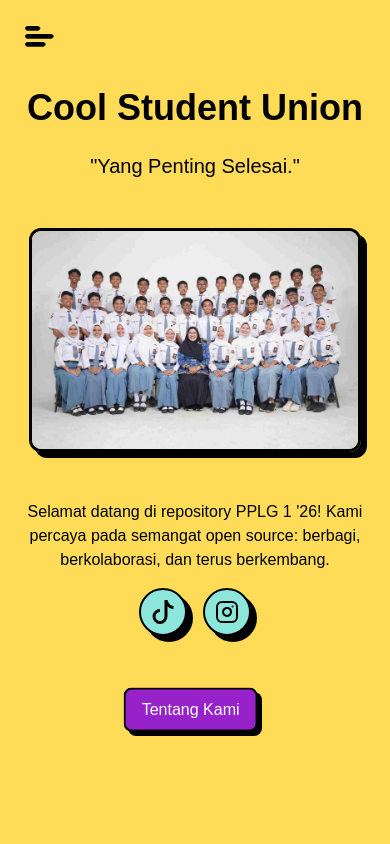
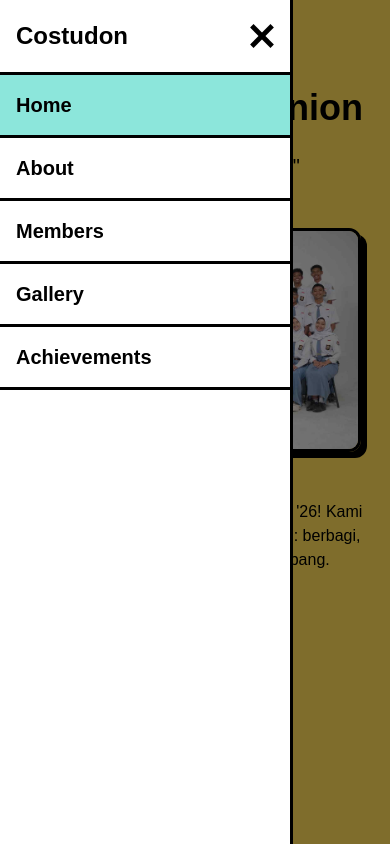
Before and after one commit to rifqi011/costudon-website, a React (Vite) app: page / in a window 390 px wide. Both pictures are taken after a click on the element 39 px from the left and 36 px from the top of the page. Shown: the top 844 px of the page. Built offline with nearby package versions, Linux system fonts and the light colour scheme; a web font is replaced by a local one.

Commit message:
feat: implement MobileMenu component with toggle functionality and scroll tracking

```diff
--- a/src/components/Header.jsx
+++ b/src/components/Header.jsx
@@ -1,6 +1,8 @@
 import { useState, useEffect } from "react"
+import MobileMenu from "./Navigation"
 
 export default function Header() {
+    // Scroll effect
 	const [isScrolled, setIsScrolled] = useState(false)
 
 	useEffect(() => {
@@ -10,17 +12,38 @@ export default function Header() {
 
 		window.addEventListener("scroll", handleScroll)
 		return () => window.removeEventListener("scroll", handleScroll)
-	}, [])
+    }, [])
+
+    // Open menu
+    const [menuOpen, setMenuOpen] = useState(false)
+
+    useEffect(() => {
+        if (menuOpen) {
+            document.body.style.overflow = "hidden"
+        } else {
+            document.body.style.overflow = "unset"
+        }
+
+        return () => {
+            document.body.style.overflow = "unset"
+        }
+    }, [menuOpen])
+
+    const toggleMenu = () => {
+        setMenuOpen(!menuOpen)
+    }
 
 	return (
-		<header className={`top-0 left-0 w-full fixed z-50 container mx-auto px-4 py-5 transition-all duration-200 ease-in-out ${isScrolled ? "bg-white shadow-md border-b-2 border-black" : "bg-transparent"}`}>
+		<header className={`top-0 left-0 w-full fixed z-50 container mx-auto px-4 py-5 transition-all duration-200 ease-in-out ${isScrolled ? "bg-white shadow-md border-b-3 border-black" : "bg-transparent"}`}>
 			<div className="relative w-full flex items-center">
 				<a href="#" className={`text-2xl font-semibold text-black left-0 transition-all duration-700 ease-out ${isScrolled ? "opacity-100 translate-x-0 w-full" : "opacity-0 -translate-x-12 w-0"}`}>
 					Costudon
-				</a>
+                </a>
+
+                <MobileMenu toggleMenu={toggleMenu} isOpen={menuOpen} />
 
 				{/* SVG Container dengan animasi yang diperbaiki */}
-				<div className={`transition-all duration-700 ease-in-out`}>
+				<div onClick={toggleMenu} className={`transition-all duration-700 ease-in-out`}>
 					<button className="relative w-10 h-8 flex items-center justify-center">
 						{/* Container untuk kedua SVG dengan animasi yang sinkron */}
 						<div className="relative w-full h-full">
--- /dev/null
+++ b/src/components/Navigation.jsx
@@ -0,0 +1,91 @@
+import { useState, useEffect } from "react"
+
+const Menu = [
+	{
+		name: "Home",
+		href: "#home",
+	},
+	{
+		name: "About",
+		href: "#about",
+	},
+	{
+		name: "Members",
+		href: "#members",
+	},
+	{
+		name: "Gallery",
+		href: "#gallery",
+	},
+	{
+		name: "Achievements",
+		href: "#achievements",
+	},
+]
+
+export default function MobileMenu({ isOpen, toggleMenu }) {
+	const [activeSection, setActiveSection] = useState("")
+
+	useEffect(() => {
+		const handleScroll = () => {
+			const sections = Menu.map((item) => item.href.replace("#", ""))
+
+			for (const section of sections) {
+				const element = document.getElementById(section)
+
+				if (element) {
+					const rect = element.getBoundingClientRect()
+
+					if (rect.top <= 100 && rect.bottom >= 100) {
+						setActiveSection(section)
+						break
+					}
+				}
+			}
+		}
+
+		window.addEventListener("scroll", handleScroll)
+		return () => window.removeEventListener("scroll", handleScroll)
+	}, [])
+
+	return (
+		<>
+			{/* Overlay */}
+			<div className={`fixed inset-0 bg-black/50 z-40 transition-opacity duration-300 ${isOpen ? "opacity-100" : "opacity-0 pointer-events-none"}`} onClick={toggleMenu}></div>
+
+			<div className={`fixed top-0 h-svh w-3/4 bg-white z-50 border-r-3 border-black duration-300 ease-in-out transition-all ${isOpen ? " left-0" : "-left-full"}`}>
+				<div className="flex justify-between items-center px-4 py-5 border-b-3 border-black">
+					<h1 className="text-2xl font-semibold text-black">Costudon</h1>
+
+					<div onClick={toggleMenu}>
+						<svg xmlns="http://www.w3.org/2000/svg" width="24" height="24" viewBox="0 0 40 40" fill="none">
+							<path d="M36.9705 3.02954L3.02933 36.9707" stroke="black" strokeWidth="8" />
+							<path d="M3.02954 3.02954L36.9707 36.9707" stroke="black" strokeWidth="8" />
+						</svg>
+					</div>
+				</div>
+
+				<ul>
+					{Menu.map((item, index) => {
+						const sectionId = item.href.replace("#", "")
+
+						return (
+							<li key={index}>
+								<a
+									href={item.href}
+									className={`block px-4 py-4 border-b-3 border-black font-semibold text-xl transition-colors duration-300 ease ${activeSection === sectionId ? "bg-teal" : ""}`}
+									onClick={() => {
+										setActiveSection(sectionId)
+										toggleMenu()
+									}}
+								>
+									{item.name}
+								</a>
+							</li>
+						)
+					})}
+				</ul>
+			</div>
+		</>
+	)
+}
```
